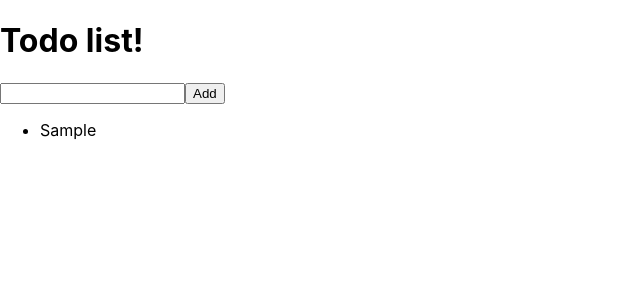
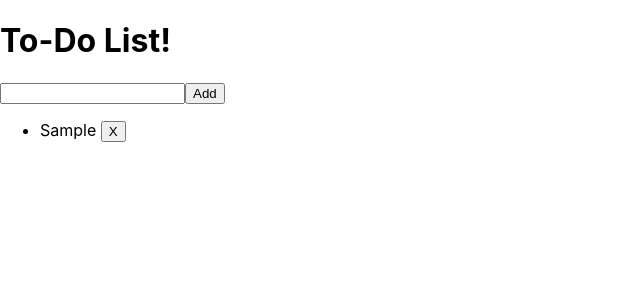
Before and after one commit to swoohooh/react-test-competition, a Next.js app in the folder swoo/: page /todo in a window 1280 px wide. Both pictures are taken after typing "Sample" into the empty fields and a click on the button "Add". Shown: the top 300 px of the page, without its empty margins (0-640 px from the left). Built offline with nearby package versions, Linux system fonts and the light colour scheme.

Commit message:
Add removeTodo in todo page

```diff
--- a/swoo/pages/todo.tsx
+++ b/swoo/pages/todo.tsx
@@ -19,6 +19,13 @@ const Todo: NextPage = () => {
     setItem("");
   };
 
+  const removeTodo = (index: number) => {
+    console.log("bb", index, todos);
+    todos.splice(index, 1);
+    console.log("aa", index, todos);
+    setTodos([...todos]);
+  };
+
   useEffect(() => {
     console.log(todos);
   }, [todos]);
@@ -26,12 +33,12 @@ const Todo: NextPage = () => {
   return (
     <div>
       <Head>
-        <title>ToDo</title>
+        <title>To-Do</title>
         <meta name="description" content="ToDo" />
       </Head>
 
       <main>
-        <h1>Todo list!</h1>
+        <h1>To-Do List!</h1>
 
         <form>
           <input type="text" value={item} onChange={handleInput} />
@@ -42,7 +49,12 @@ const Todo: NextPage = () => {
 
         <ul>
           {todos.map((todo, i) => (
-            <li key={i}>{todo}</li>
+            <li key={i}>
+              {todo}{" "}
+              <button type="button" onClick={() => removeTodo(i)}>
+                X
+              </button>
+            </li>
           ))}
         </ul>
       </main>
```
